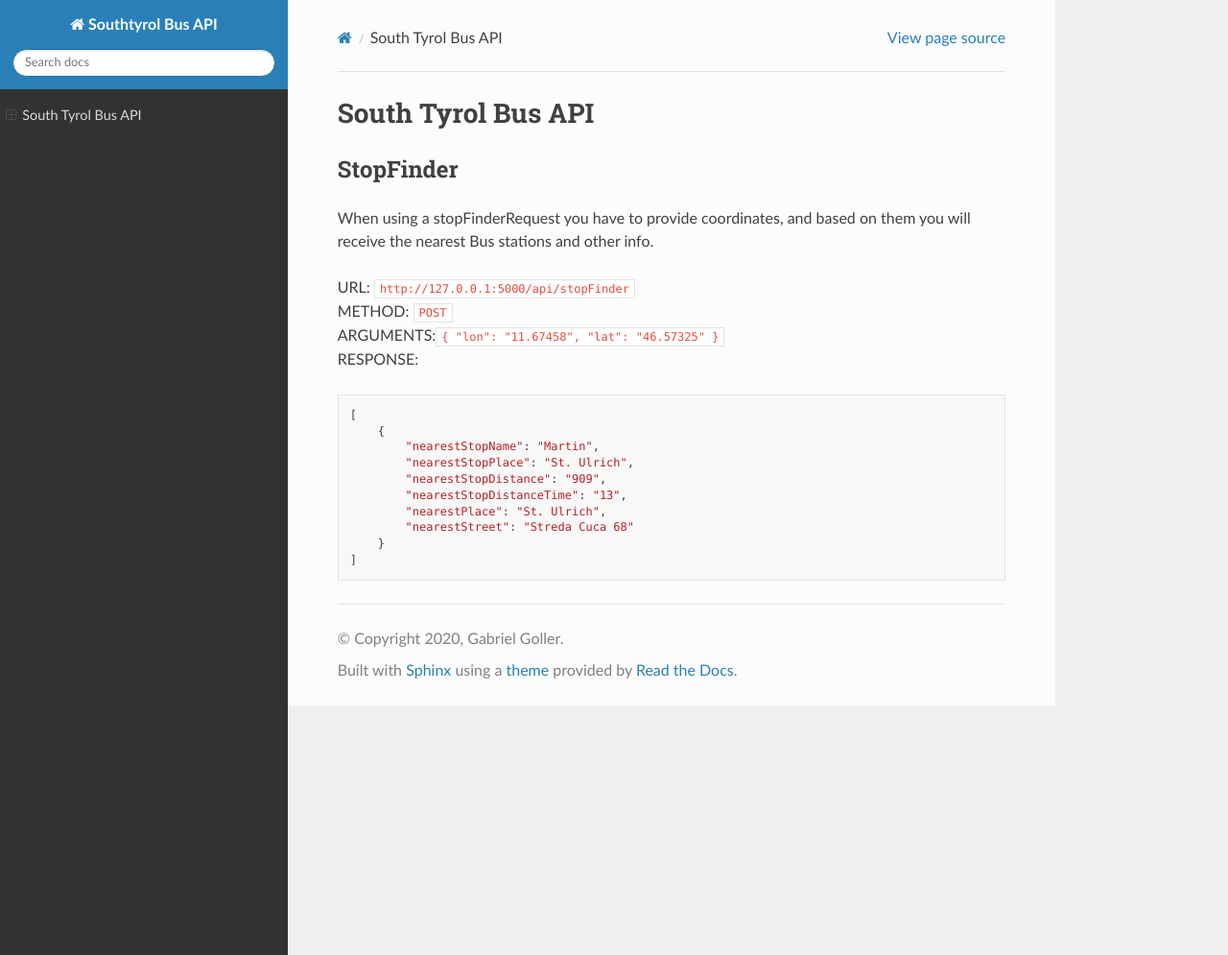
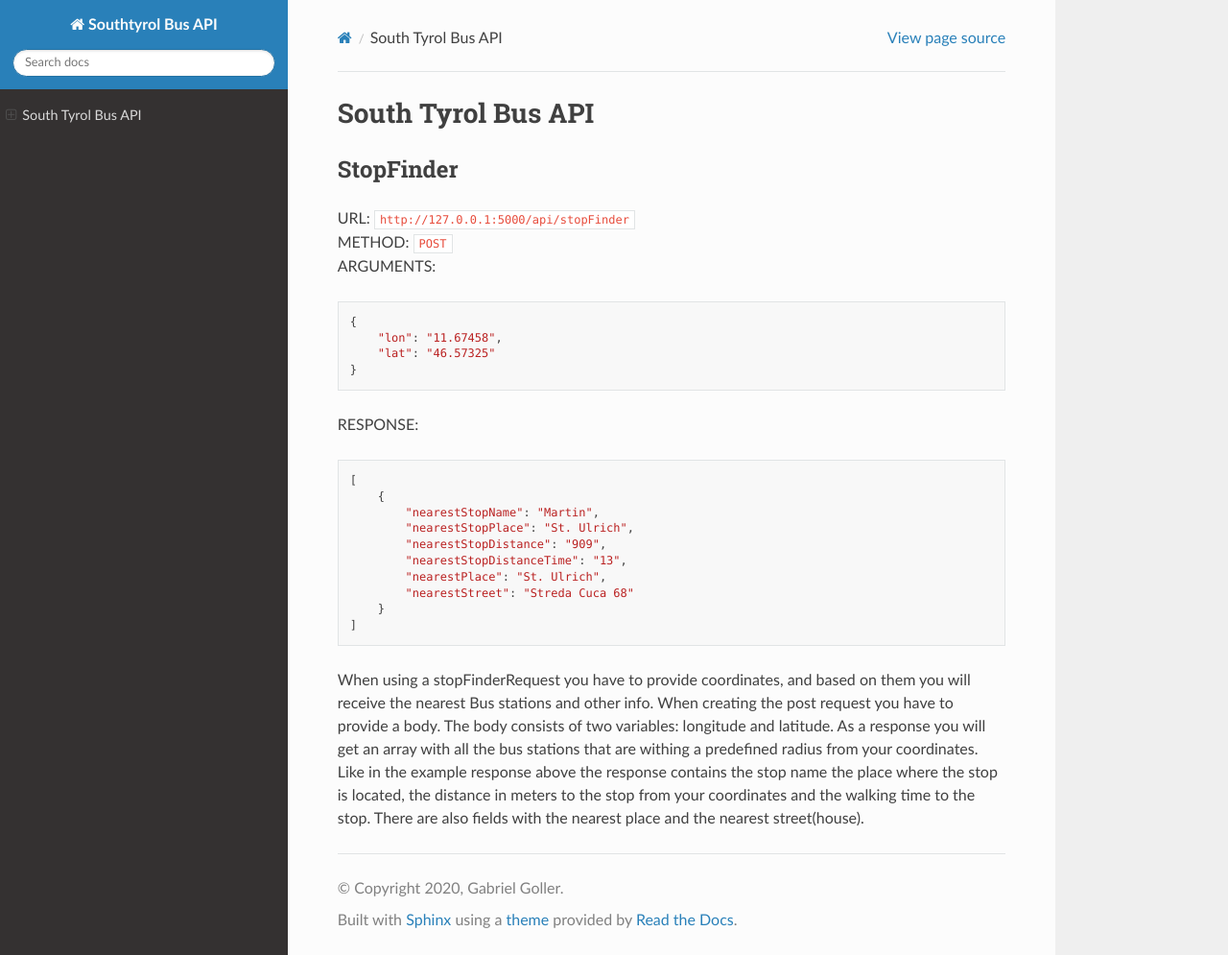
Before and after one commit to kaffarell/southtyrol-bus-api, a Sphinx documentation site: the page built from docs/index.md, in a window 1280 px wide and 995 px high. Shown: the whole window at 96% size. Built offline with Sphinx 7.4.7 and the Read the Docs theme 2.0.0, drawn with Linux system fonts in a browser that asks for light colours.

Commit message:
📚 Finished Documentation of the stopfinderRequest

````diff
--- a/docs/index.md
+++ b/docs/index.md
@@ -2,18 +2,17 @@
 
 ## StopFinder
 
-When using a stopFinderRequest you have to provide coordinates, and based on them
-you will receive the nearest Bus stations and other info.
 
 
 URL: `http://127.0.0.1:5000/api/stopFinder`
 METHOD: `POST`
-ARGUMENTS:`
+ARGUMENTS:
+```
 {
     "lon": "11.67458",
     "lat": "46.57325"
 }
-`
+```
 RESPONSE:
 ```
 [
@@ -27,3 +26,11 @@ RESPONSE:
     }
 ]
 ```
+
+
+When using a stopFinderRequest you have to provide coordinates, and based on them
+you will receive the nearest Bus stations and other info. When creating the post request you have to provide a body.
+The body consists of two variables: longitude and latitude. As a response you will get an array with all the bus
+stations that are withing a predefined radius from your coordinates. Like in the example response above the response contains
+the stop name the place where the stop is located, the distance in meters to the stop from your coordinates and the
+walking time to the stop. There are also fields with the nearest place and the nearest street(house).
````
Also changed, not shown: 5 other files.
